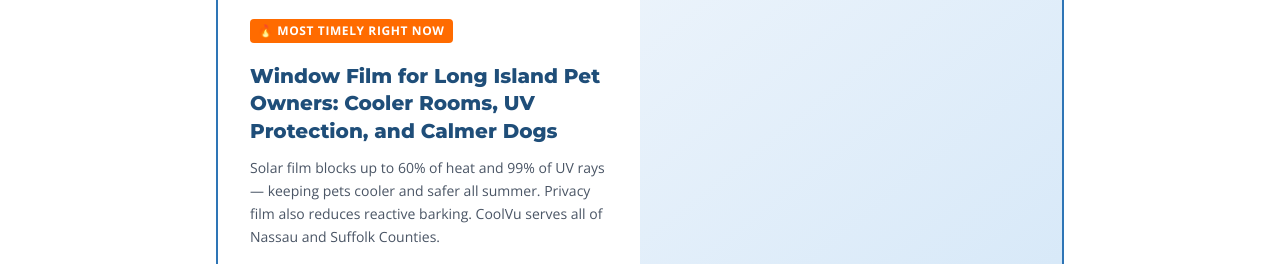
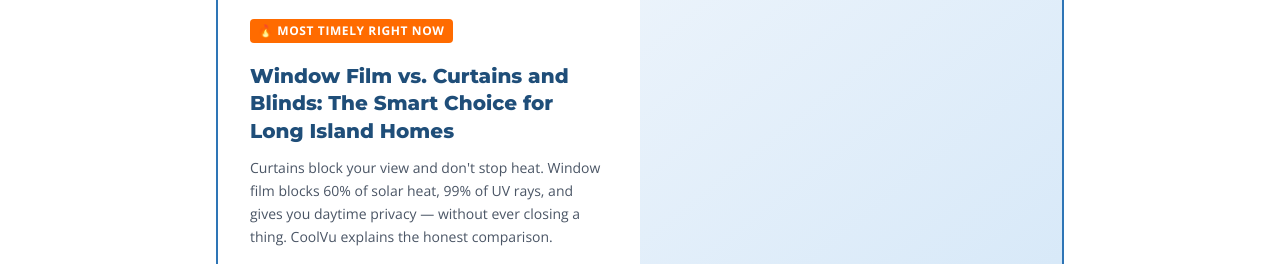
Before and after one commit to pjs8875/CoolVu, a Next.js app: page /blog in a window 1280 px wide. Shown: the part 536-800 px from the top of the page. Built offline with nearby package versions, Linux system fonts and the light colour scheme; no server answers.

Commit message:
Fix index: remove duplicate pet entry, add window-film-vs-curtains-blinds

```diff
--- a/components/blog/BlogIndexPage.tsx
+++ b/components/blog/BlogIndexPage.tsx
@@ -4,10 +4,10 @@ import Footer from "@/components/Footer";
 
 const posts = [
     {
-      title: "Window Film for Long Island Pet Owners: Cooler Rooms, UV Protection, and Calmer Dogs",
-      excerpt: "Solar film blocks up to 60% of heat and 99% of UV rays — keeping pets cooler and safer all summer. Privacy film also reduces reactive barking. CoolVu serves all of Nassau and Suffolk Counties.",
-      date: "June 7, 2026",
-      slug: "window-film-pet-owners-long-island",
+      title: "Window Film vs. Curtains and Blinds: The Smart Choice for Long Island Homes",
+      excerpt: "Curtains block your view and don't stop heat. Window film blocks 60% of solar heat, 99% of UV rays, and gives you daytime privacy — without ever closing a thing. CoolVu explains the honest comparison.",
+      date: "June 10, 2026",
+      slug: "window-film-vs-curtains-blinds-long-island",
       readTime: "5 min read",
     },
     {
```
